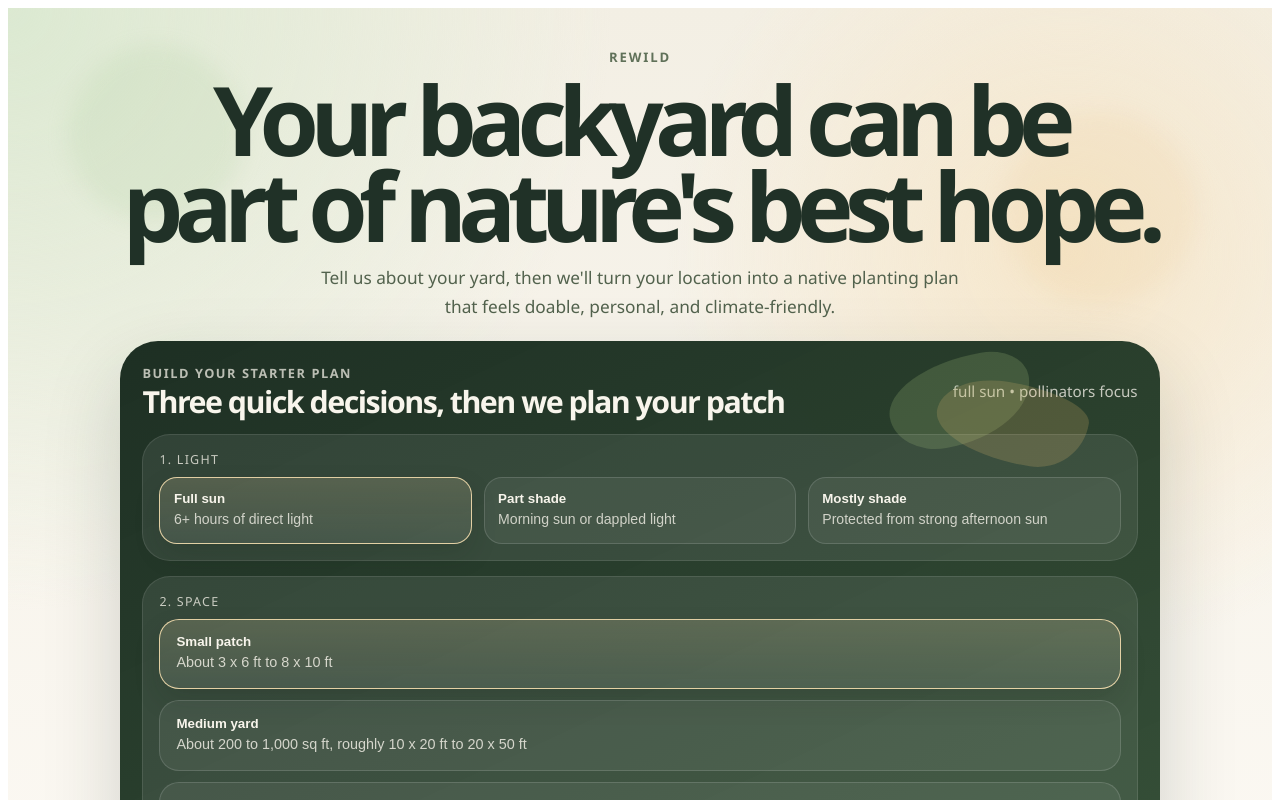
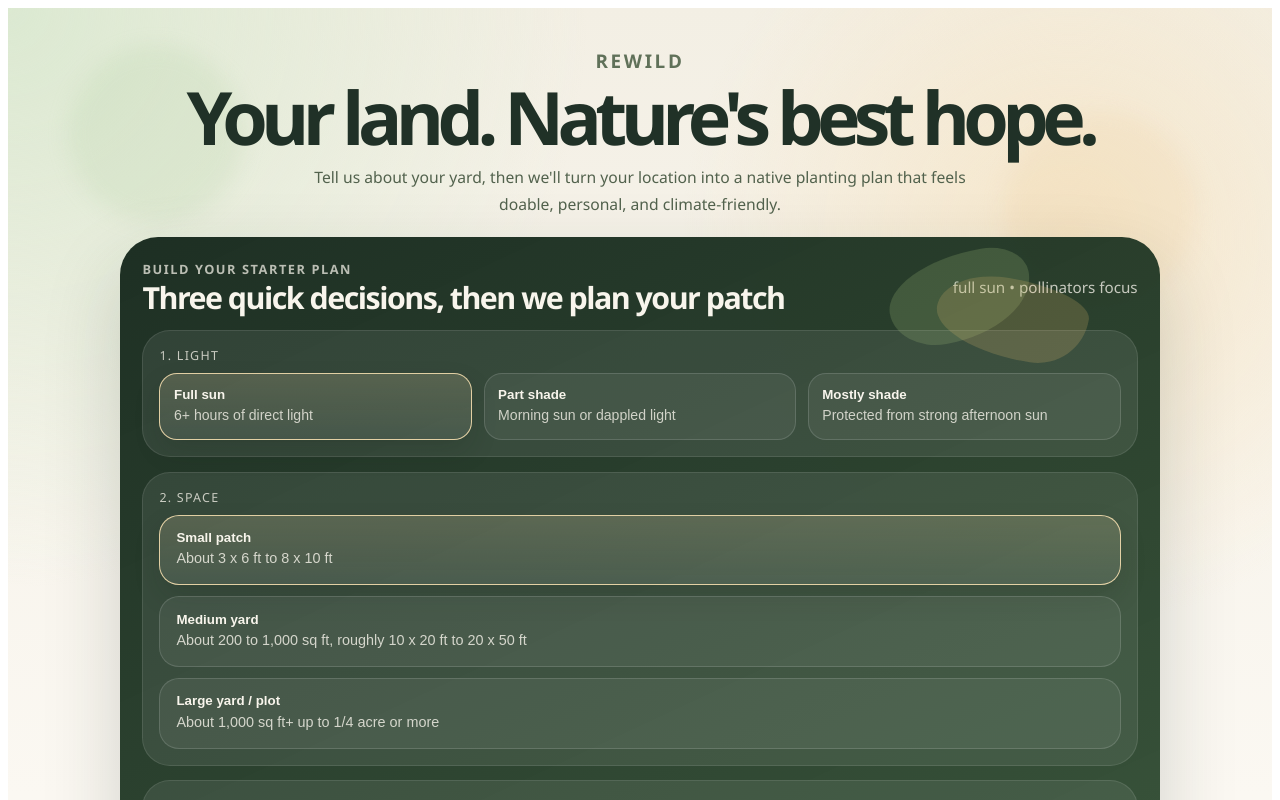
Before and after one commit to colleen-mcclowry/rewild-site, a Next.js app: page / in a window 1280 px wide. Shown: the top 800 px of the page. Built offline with nearby package versions, Linux system fonts and the light colour scheme.

Commit message:
Tighten homepage hero copy and hierarchy

```diff
--- a/pages/index.tsx
+++ b/pages/index.tsx
@@ -175,7 +175,7 @@
           <p
             style={{
               margin: "0 0 0.6rem",
-              fontSize: "0.82rem",
+              fontSize: "1.18rem",
               letterSpacing: "0.14em",
               textTransform: "uppercase",
               color: "#607159",
@@ -187,20 +187,20 @@
           <h1
             style={{
               margin: 0,
-              fontSize: "clamp(3.3rem, 9vw, 6rem)",
+              fontSize: "clamp(2.55rem, 6.8vw, 4.6rem)",
               lineHeight: 0.9,
               letterSpacing: "-0.09em",
               color: "#203127",
               textWrap: "balance",
             }}
           >
-            Your backyard can be part of nature&apos;s best hope.
+            Your land. Nature&apos;s best hope.
           </h1>
           <p
             style={{
               maxWidth: "42rem",
               margin: "0.9rem auto 0",
-              fontSize: "1.08rem",
+              fontSize: "0.98rem",
               lineHeight: 1.72,
               color: "#52624d",
             }}
```
